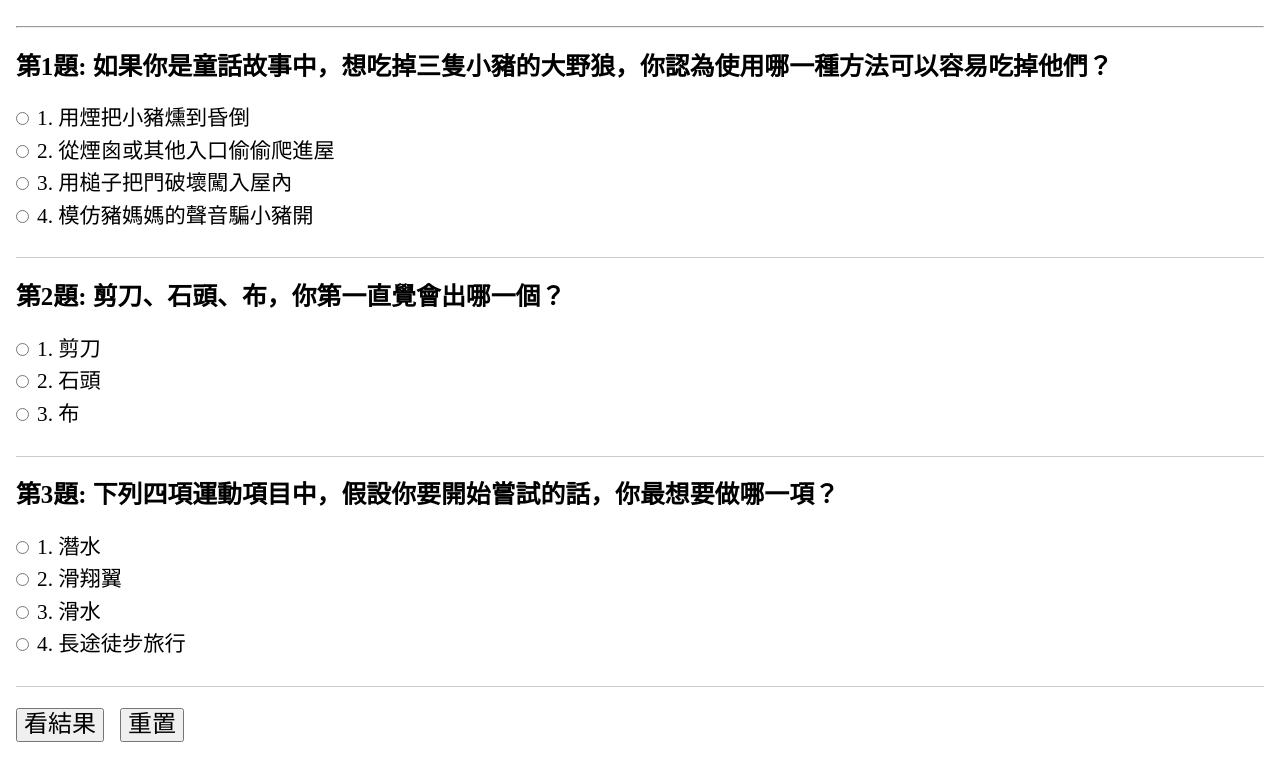
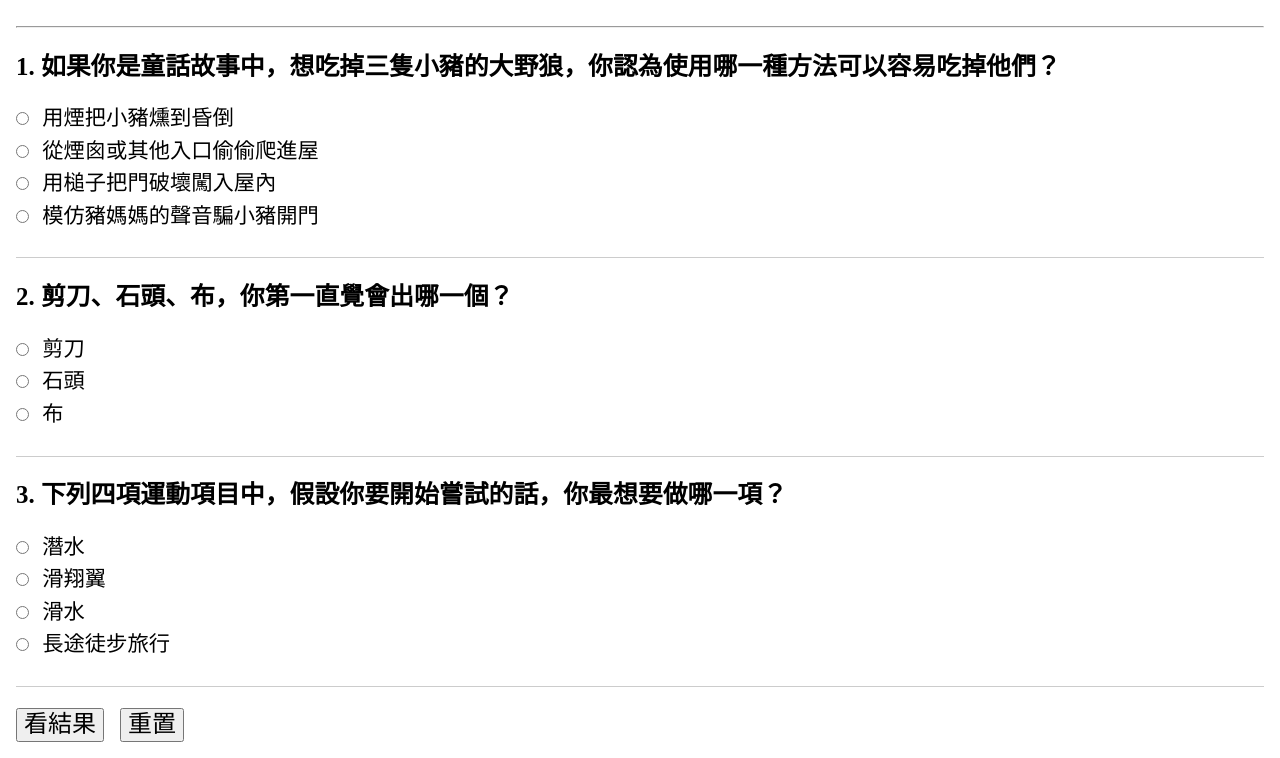
Before and after one commit to kurotanshi/vue-quiz-202212-01, a plain HTML site: page Quiz-01.html in a window 1280 px wide. Shown: the part 96-854 px from the top of the page. Drawn offline with nearby package versions, Linux system fonts and the light colour scheme.

Commit message:
feat: 問券功能改寫
因應新需求做調整：
 1. 改寫網頁，透過 v-for 將題目與選項依序列出
2. 按下「看結果」按鈕計算總分
3. 按下「重置」按鈕重置選項

```diff
--- a/Quiz-01.html
+++ b/Quiz-01.html
@@ -1,13 +1,14 @@
 <!DOCTYPE html>
 <html lang="en">
-
   <head>
-  <meta charset="UTF-8">
-  <meta name="viewport" content="width=device-width, initial-scale=1.0">
-  <meta http-equiv="X-UA-Compatible" content="ie=edge">
+    <meta charset="UTF-8" />
+    <meta name="viewport" content="width=device-width, initial-scale=1.0" />
+    <meta http-equiv="X-UA-Compatible" content="ie=edge" />
     <title>練習 09</title>
-  <link rel="stylesheet"
-    href="https://cdnjs.cloudflare.com/ajax/libs/normalize/4.2.0/normalize.css">
+    <link
+      rel="stylesheet"
+      href="https://cdnjs.cloudflare.com/ajax/libs/normalize/4.2.0/normalize.css"
+    />
     <style>
       body {
         padding: 1rem;
@@ -24,7 +25,7 @@
         margin-bottom: 0.5rem;
       }
 
-    label>input {
+      label > input {
         margin-right: 0.5rem;
       }
 
@@ -39,9 +40,7 @@
   </head>
 
   <body>
-
     <div id="app">
-
       <!--
       練習 09： 一個簡單的心理測驗遊戲
       1. 改寫網頁，透過 v-for 將題目與選項依序列出
@@ -50,38 +49,24 @@
     -->
 
       <h1>練習 09: 簡單的心理測驗遊戲</h1>
-    <hr>
+      <hr />
 
       <!-- TODO: 改用 v-for 列出題目與選項 -->
-    <div class="quest">
-      <h3>第1題: 如果你是童話故事中，想吃掉三隻小豬的大野狼，你認為使用哪一種方法可以容易吃掉他們？</h3>
-      <label><input type="radio" value="1">1. 用煙把小豬燻到昏倒</label>
-      <label><input type="radio" value="2">2. 從煙囪或其他入口偷偷爬進屋</label>
-      <label><input type="radio" value="3">3. 用槌子把門破壞闖入屋內</label>
-      <label><input type="radio" value="4">4. 模仿豬媽媽的聲音騙小豬開</label>
-    </div>
-
-    <div class="quest">
-      <h3>第2題: 剪刀、石頭、布，你第一直覺會出哪一個？</h3>
-
-      <label><input type="radio" value="3">1. 剪刀</label>
-      <label><input type="radio" value="2">2. 石頭</label>
-      <label><input type="radio" value="1">3. 布</label>
-    </div>
-
-    <div class="quest">
-      <h3>第3題: 下列四項運動項目中，假設你要開始嘗試的話，你最想要做哪一項？</h3>
-
-      <label><input type="radio" value="3">1. 潛水</label>
-      <label><input type="radio" value="4">2. 滑翔翼</label>
-      <label><input type="radio" value="2">3. 滑水</label>
-      <label><input type="radio" value="1">4. 長途徒步旅行</label>
+      <div
+        class="quest"
+        v-for="(quest, index) in refQuestions"
+        :key="quest.quest"
+      >
+        <h3>{{ index + 1 + '.' }} {{ quest.quest }}</h3>
+        <label v-for="(option, i) in quest.options">
+          <input type="radio" :value="option.value" v-model="quest.checked" />
+          {{ option.ans }}
+        </label>
       </div>
 
       <button @click="getResult">看結果</button>
       <button @click="reset">重置</button>
     </div>
-
 
     <script>
       const { createApp, ref, computed } = Vue;
@@ -90,54 +75,64 @@
         setup() {
           const questions = [
             {
-            quest: '如果你是童話故事中，想吃掉三隻小豬的大野狼，你認為使用哪一種方法可以容易吃掉他們？',
+              quest:
+                "如果你是童話故事中，想吃掉三隻小豬的大野狼，你認為使用哪一種方法可以容易吃掉他們？",
               options: [
-              { ans: '用煙把小豬燻到昏倒', value: 1 },
-              { ans: '從煙囪或其他入口偷偷爬進屋', value: 2 },
-              { ans: '用槌子把門破壞闖入屋內', value: 3 },
-              { ans: '模仿豬媽媽的聲音騙小豬開門', value: 4 },
+                { ans: "用煙把小豬燻到昏倒", value: 1 },
+                { ans: "從煙囪或其他入口偷偷爬進屋", value: 2 },
+                { ans: "用槌子把門破壞闖入屋內", value: 3 },
+                { ans: "模仿豬媽媽的聲音騙小豬開門", value: 4 },
               ],
               selected: null,
             },
             {
-            quest: '剪刀、石頭、布，你第一直覺會出哪一個？',
+              quest: "剪刀、石頭、布，你第一直覺會出哪一個？",
               options: [
-              { ans: '剪刀', value: 3 },
-              { ans: '石頭', value: 2 },
-              { ans: '布', value: 1 },
+                { ans: "剪刀", value: 3 },
+                { ans: "石頭", value: 2 },
+                { ans: "布", value: 1 },
               ],
-            selected: null
+              selected: null,
             },
             {
-            quest: '下列四項運動項目中，假設你要開始嘗試的話，你最想要做哪一項？',
+              quest:
+                "下列四項運動項目中，假設你要開始嘗試的話，你最想要做哪一項？",
               options: [
-              { ans: '潛水', value: 3 },
-              { ans: '滑翔翼', value: 4 },
-              { ans: '滑水', value: 2 },
-              { ans: '長途徒步旅行', value: 1 },
+                { ans: "潛水", value: 3 },
+                { ans: "滑翔翼", value: 4 },
+                { ans: "滑水", value: 2 },
+                { ans: "長途徒步旅行", value: 1 },
               ],
               selected: null,
-          }
+            },
           ];
+
+          const checked = "";
 
           const refQuestions = ref(questions);
 
           const reset = () => {
-          // TODO: RESET
+            refQuestions.value.forEach((el) => {
+              el.checked = null;
+            });
           };
 
           const getResult = () => {
             // TODO: 看結果
+            let result = refQuestions.value
+              .map((quest) => (quest.checked === null ? 0 : quest.checked))
+              .reduce((a, b) => a + b);
+            window.alert("結果: " + result);
           };
 
           return {
+            questions,
             refQuestions,
             reset,
-          getResult
-        }
+            getResult,
+          };
         },
-    }).mount('#app');
+      }).mount("#app");
     </script>
   </body>
-
 </html>
```
Lines whose indentation alone changed are shown as unchanged.
